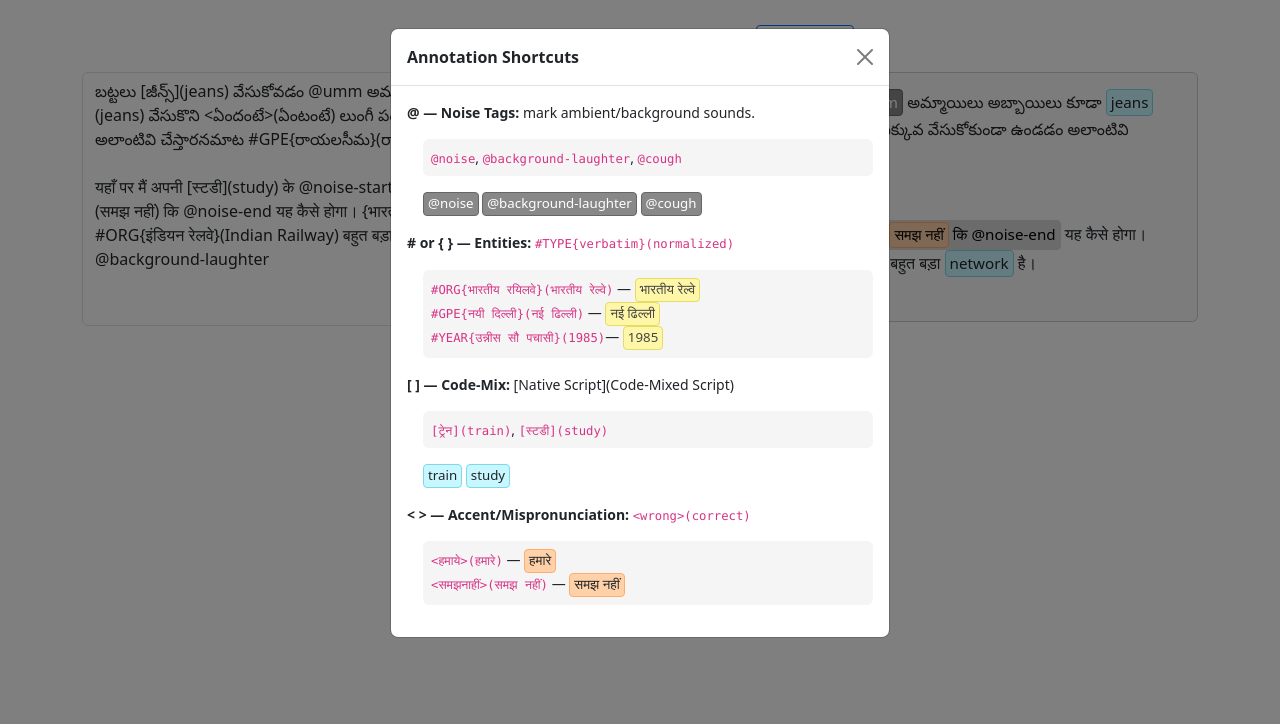
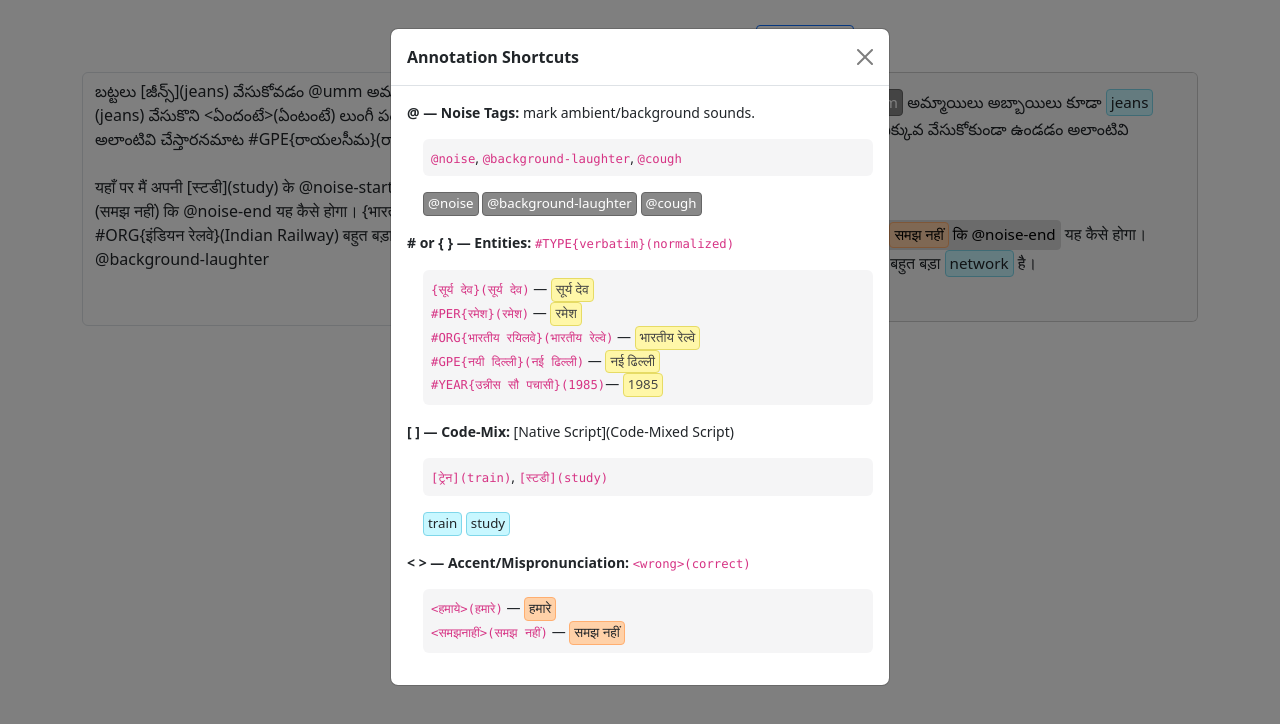
Before and after one commit to OpenBhasha/RSML, a plain HTML site: page index.html in a window 1280 px wide. Both pictures are taken after a click on the button "Shortcuts". Drawn offline with nearby package versions, Linux system fonts and the light colour scheme.

Commit message:
Add more rendered RSML output examples for entity annotations in index.html

```diff
--- a/index.html
+++ b/index.html
@@ -158,6 +158,8 @@ code-mix,
 
             <p><strong># or { } &mdash; Entities:</strong> <code>#TYPE{verbatim}(normalized)</code></p>
             <p class="ms-3 bg-gray rounded p-2">
+              <code>{सूर्य देव}(सूर्य देव)</code> &mdash; <span class="rendered-rsml">{सूर्य देव}(सूर्य देव)</span> <br>
+              <code>#PER{रमेश}(रमेश)</code> &mdash; <span class="rendered-rsml">#PER{रमेश}(रमेश)</span> <br>
               <code>#ORG{भारतीय रयिलवे}(भारतीय रेल्वे)</code> &mdash; <span class="rendered-rsml">#ORG{भारतीय रयिलवे}(भारतीय रेल्वे)</span> <br>
               <code>#GPE{नयी दिल्ली}(नई ढिल्ली)</code> &mdash; <span class="rendered-rsml">#GPE{नयी दिल्ली}(नई ढिल्ली)</span> <br>
               <code>#YEAR{उन्नीस सौ पचासी}(1985)</code>&mdash; <span class="rendered-rsml">#YEAR{उन्नीस सौ पचासी}(1985)</span> <br>
```
